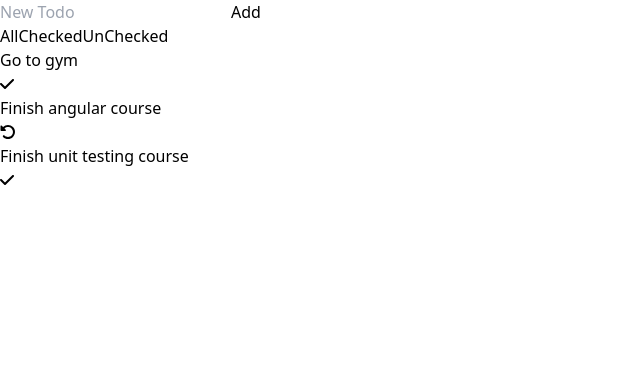
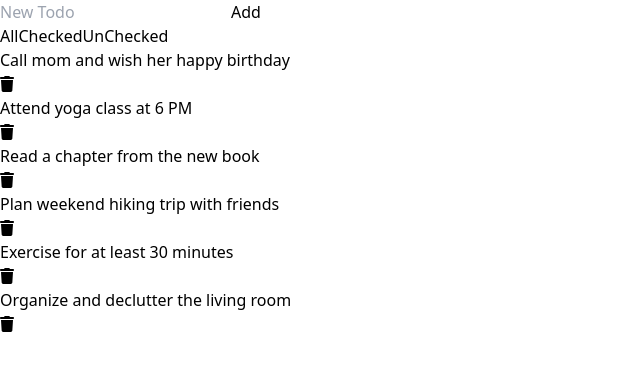
Before and after one commit to AhmedQassemDev2004/angular-todo-list, an Angular app: page / in a window 1280 px wide. Shown: the top 370 px of the page, without its empty margins (0-640 px from the left). Built offline with nearby package versions, Linux system fonts and the light colour scheme; data requests are answered from the project's data file.

Commit message:
Add: json Api

```diff
--- a/package.json
+++ b/package.json
@@ -23,6 +23,7 @@
     "@fortawesome/free-brands-svg-icons": "^6.4.2",
     "@fortawesome/free-regular-svg-icons": "^6.4.2",
     "@fortawesome/free-solid-svg-icons": "^6.4.2",
+    "json-server": "^1.0.0-alpha.23",
     "rxjs": "~7.8.0",
     "tslib": "^2.3.0",
     "zone.js": "~0.14.3"
--- a/src/app/app.component.html
+++ b/src/app/app.component.html
@@ -1,8 +1,8 @@
-<div class="min-h-screen flex flex-col items-center bg-gradient-to-r from-slate-100 to-slate-300 dark:from-indigo-800 dark:to-indigo-950">
+<div class="min-h-screen flex flex-col items-center bg-gradient-to-r from-slate-100 to-slate-300 dark:from-indigo-900 dark:to-indigo-950">
   <!-- Create new todo -->
   <add-item (addItem)="items.push($event)"></add-item>
   <!-- Filters -->
-  <div class="min-w-[600px] my-2 flex justify-center gap-2">
+  <div class="min-w-[600px] my-2">
     <items-filter [filters]="filters" (changeFilter)="setCurrentFilter($event)"></items-filter>
   </div>
 
--- a/src/app/app.component.ts
+++ b/src/app/app.component.ts
@@ -1,4 +1,4 @@
-import { Component } from '@angular/core';
+import { Component, OnInit } from '@angular/core';
 import { RouterOutlet } from '@angular/router';
 import { TodoItem } from '../shared/models/todoItem';
 import { FormsModule } from '@angular/forms';
@@ -6,24 +6,39 @@ import { CommonModule } from '@angular/common';
 import { ItemsListComponent } from './items-list/items-list.component';
 import { AddItemComponent } from "./add-item/add-item.component";
 import { ItemsFilterComponent } from "./items-filter/items-filter.component";
+import { EventService } from '../shared/services/EventService';
+import { TodoService } from './todo.service';
+import { HttpClientModule } from '@angular/common/http';
 
 @Component({
   selector: 'app-root',
   standalone: true,
   templateUrl: './app.component.html',
   styleUrl: './app.component.css',
-  imports: [RouterOutlet, FormsModule, CommonModule, ItemsListComponent, AddItemComponent, ItemsFilterComponent]
+  imports: [RouterOutlet, FormsModule, CommonModule, ItemsListComponent, AddItemComponent, ItemsFilterComponent,HttpClientModule],
+  providers:[EventService,TodoService]
 })
-export class AppComponent {
+export class AppComponent implements OnInit {
   title = 'todoList';
-  items: TodoItem[] = [
-    new TodoItem("Go to gym"),
-    new TodoItem("Finish angular course",true),
-    new TodoItem("Finish unit testing course"),
-  ];
+  items: TodoItem[]=[];
 
   filters:string[] = ["All","Checked","UnChecked"]
   currentFilter:string="All"
+
+  constructor(private eventService:EventService,private todoService:TodoService){}
+
+  ngOnInit(): void {
+    // Load items
+    this.todoService.getAll().subscribe((items:any)=>{
+      this.items=items;
+    })
+
+    this.eventService.listen("removeItem",(item:TodoItem)=>{
+      let index = this.items.indexOf(item);
+      this.items.splice(index,1);
+    })
+
+  }
 
   get filteredItems(): TodoItem[] {
     if(this.currentFilter=="All"){
@@ -33,7 +48,6 @@ export class AppComponent {
     } else {
       return this.items.filter(i=>!i.checked);
     }
-
   }
 
   setCurrentFilter(filter:string){
--- a/src/app/app.config.ts
+++ b/src/app/app.config.ts
@@ -1,6 +1,5 @@
 import { ApplicationConfig } from '@angular/core';
 import { provideRouter } from '@angular/router';
-
 import { routes } from './app.routes';
 
 export const appConfig: ApplicationConfig = {
--- a/src/app/items-filter/items-filter.component.html
+++ b/src/app/items-filter/items-filter.component.html
@@ -1,3 +1,4 @@
+<div class="flex justify-center gap-2">
     @for(filter of filters;track filter;){
         <button (click)="setCurrentFilter(filter)" class="px-2 py-1 rounded shadow border-2 border-indigo-600" [ngClass]="{
             'bg-white text-indigo-600':currentFilter!==filter,
@@ -6,3 +7,4 @@
         {{filter}}
     </button>
 }
+</div>
--- a/src/app/items-filter/items-filter.component.ts
+++ b/src/app/items-filter/items-filter.component.ts
@@ -12,7 +12,7 @@ export class ItemsFilterComponent implements OnInit {
   @Input() filters:string[] = [];
   @Output() changeFilter = new EventEmitter<string>();
 
-  currentFilter = "";
+  currentFilter:string="";
 
   ngOnInit(): void {
     this.currentFilter = this.filters[0];
--- a/src/app/items-list/items-list.component.html
+++ b/src/app/items-list/items-list.component.html
@@ -1,17 +1,12 @@
 <div class="min-w-[600px] flex flex-col gap-2 ">
     @for(item of items;track item.id) {
-        <div class="flex gap-1 my-1 w-full">
-            <div class="flex-1 bg-white-200 bg-white rounded shadow-md hover:shadow-lg p-2">
-                <span [class.line-through]="item.checked">{{item.content}}</span>
+        <div class="flex justify-between my-1 w-full ">
+            <div class="flex-1 bg-white-200 bg-white rounded shadow-md hover:shadow-lg p-2 cursor-pointer flex justify-between">
+                <div class="flex-1" (click)="checkTodo(item)" [class.line-through]="item.checked">{{item.content}}</div>
+                <button class="bg-red-600 text-white px-2 py-1 rounded shadow" (click)="removeItem(item)">
+                    <fa-icon [icon]="faTrash"></fa-icon>
+                </button>
             </div>
-            <button (click)="checkTodo(item)" class="px-3 rounded shadow-md hover:shadow-lg text-white bg-indigo-600"
-            >
-            @if(item.checked){
-                <fa-icon [icon]="faRotateLeft"></fa-icon>
-            } @else {
-                <fa-icon [icon]="faCheck"></fa-icon>
-            }
-        </button>
         </div>
     } @empty {
         <div class="text-gray-500 text-center text-lg">
--- a/src/app/items-list/items-list.component.ts
+++ b/src/app/items-list/items-list.component.ts
@@ -1,26 +1,39 @@
 import { Component, Input, OnInit } from '@angular/core';
 import { TodoItem } from '../../shared/models/todoItem';
 import { FontAwesomeModule } from '@fortawesome/angular-fontawesome';
-import { faCheck,faRotateLeft } from '@fortawesome/free-solid-svg-icons';
+import { faTrash } from '@fortawesome/free-solid-svg-icons';
+import {EventService} from '../../shared/services/EventService';
+import { HttpClientModule } from '@angular/common/http';
+import { TodoService } from '../todo.service';
 
 @Component({
   selector: 'items-list',
   standalone: true,
-  imports: [FontAwesomeModule],
+  imports: [FontAwesomeModule,HttpClientModule],
   templateUrl: './items-list.component.html',
-  styleUrl: './items-list.component.css'
+  styleUrl: './items-list.component.css',
+  providers:[TodoService]
 })
-export class ItemsListComponent{
+export class ItemsListComponent {
   @Input()
   items:TodoItem[]=[];
 
   // Icons
-  faCheck=faCheck;
-  faRotateLeft = faRotateLeft
+  faTrash = faTrash;
+
+  constructor(private eventService:EventService, private todoService:TodoService) { }
 
   checkTodo(item: TodoItem) {
-    item.checked=!item.checked;
-    console.log(this.items);
+    this.todoService.check(item).subscribe(data=>{
+      console.log("check=> ",data);
+    });
+  }
+
+  removeItem(item: TodoItem) {
+    this.eventService.emit("removeItem",item);
+    this.todoService.delete(item).subscribe(data=>{
+      console.log("delete=> ",data);
+    })
   }
 
 }
--- /dev/null
+++ b/src/app/todo.service.ts
@@ -0,0 +1,23 @@
+import { Injectable } from '@angular/core';
+import { HttpClient } from '@angular/common/http';
+import { TodoItem } from '../shared/models/todoItem';
+
+@Injectable({
+  providedIn: 'root'
+})
+export class TodoService {
+  constructor(private http:HttpClient) { }
+
+  getAll(){
+    return this.http.get("http://localhost:3000/items");
+  }
+
+  check(item:TodoItem) {
+    item.checked = !item.checked;
+    return this.http.put("http://localhost:3000/items/"+item.id,item)
+  }
+
+  delete(item: TodoItem) {
+    return this.http.delete("http://localhost:3000/items/"+item.id);
+  }
+}
--- /dev/null
+++ b/src/shared/data/db.json
@@ -0,0 +1,34 @@
+{
+  "items": [
+    {
+      "id": "bf7d8e68-735a-4c8e-9c24-1df64b0e75e8",
+      "content": "Call mom and wish her happy birthday",
+      "checked": true
+    },
+    {
+      "id": "9b3a4c5e-cf5a-4b42-80b1-d3c86b8d8e63",
+      "content": "Attend yoga class at 6 PM",
+      "checked": true
+    },
+    {
+      "id": "2e6df07c-7a42-4c8c-8a92-532c48102c90",
+      "content": "Read a chapter from the new book",
+      "checked": false
+    },
+    {
+      "id": "19b5cb5e-1da8-4f29-80c1-17e75b3c94d3",
+      "content": "Plan weekend hiking trip with friends",
+      "checked": false
+    },
+    {
+      "id": "dc32f4b7-6c46-4dcf-8a64-240c7b9c13a2",
+      "content": "Exercise for at least 30 minutes",
+      "checked": false
+    },
+    {
+      "id": "ae6a8dbf-8c92-4f56-95b2-456d3f1e9d89",
+      "content": "Organize and declutter the living room",
+      "checked": true
+    }
+  ]
+}
--- /dev/null
+++ b/src/shared/services/EventService.ts
@@ -0,0 +1,19 @@
+import { Injectable } from "@angular/core";
+import { Observable,Subject } from "rxjs";
+
+@Injectable()
+export class EventService {
+    private subject = new Subject();
+
+    emit(eventName:string,payload:any) {
+        this.subject.next({ eventName, payload });
+    }
+
+    listen(eventName:string,callback: (event:any)=>void) {
+        this.subject.asObservable().subscribe((next:any)=>{
+            if(eventName === next.eventName) {
+                callback(next.payload);
+            }
+        });
+    }
+}
```
Also changed, not shown: 2 other files (tests, documents, lock files or other folders). Lines whose indentation alone changed are shown as unchanged.
